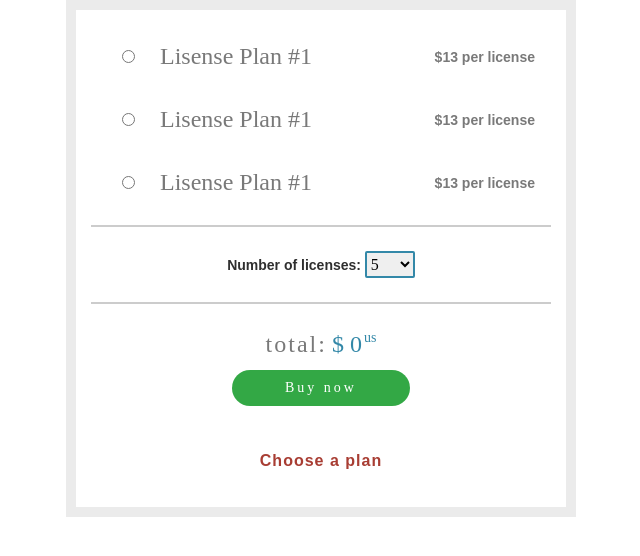
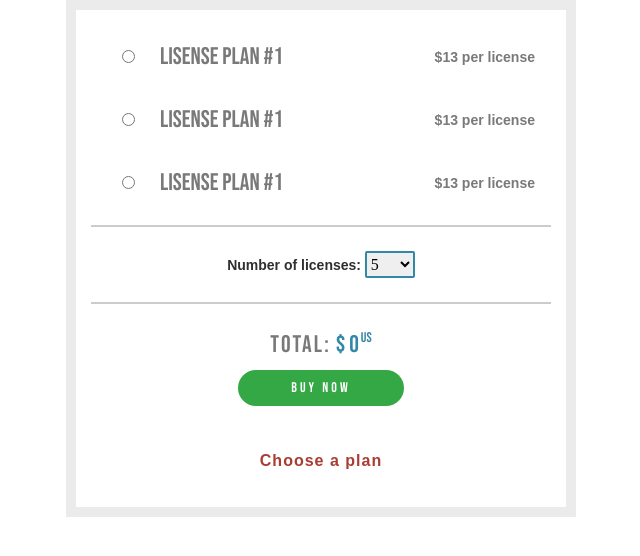
Before and after one commit to asnazarov/test_R-B-AFLA-Group, a plain HTML site: page index.html in a window 1280 px wide. Shown: the whole page, without its empty margins (319-959 px from the left). Drawn offline with Linux system fonts and the light colour scheme; a script that the page names is missing.

Commit message:
add fonts

```diff
--- a/style/index.css
+++ b/style/index.css
@@ -1,3 +1,4 @@
+@import '../vendor/fonts.css';
 @import './UI/button.css';
 @import './cardContainer.css';
 @import './card.css';
--- /dev/null
+++ b/vendor/fonts.css
@@ -0,0 +1,6 @@
+@font-face {
+    font-family: 'Bebas Neue';
+    src: url("./fonts/BebasNeue-Regular.ttf");
+    font-style: normal;
+    font-weight: 400;
+}
```
Also changed, not shown: vendor/fonts/BebasNeue-Regular.ttf (added).
